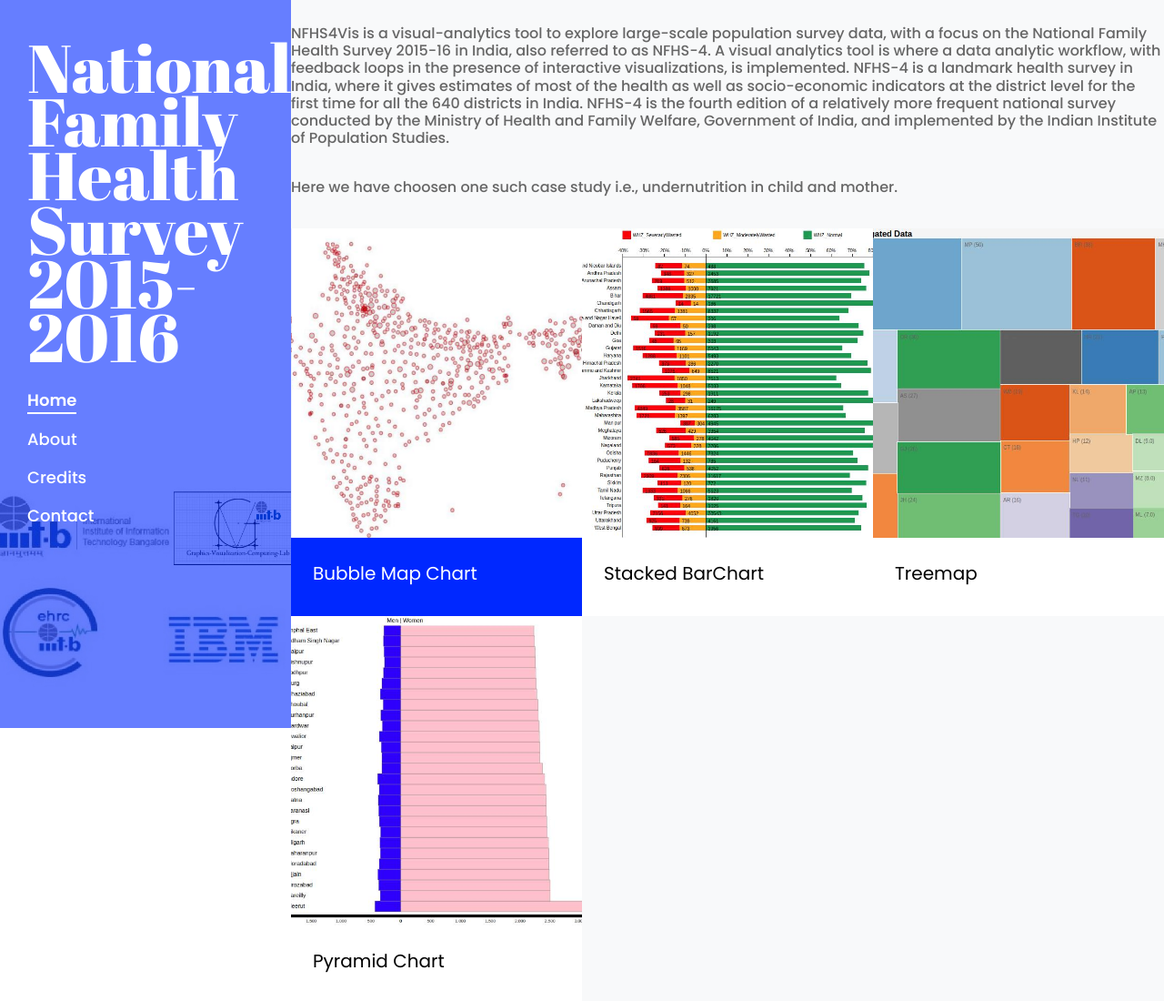
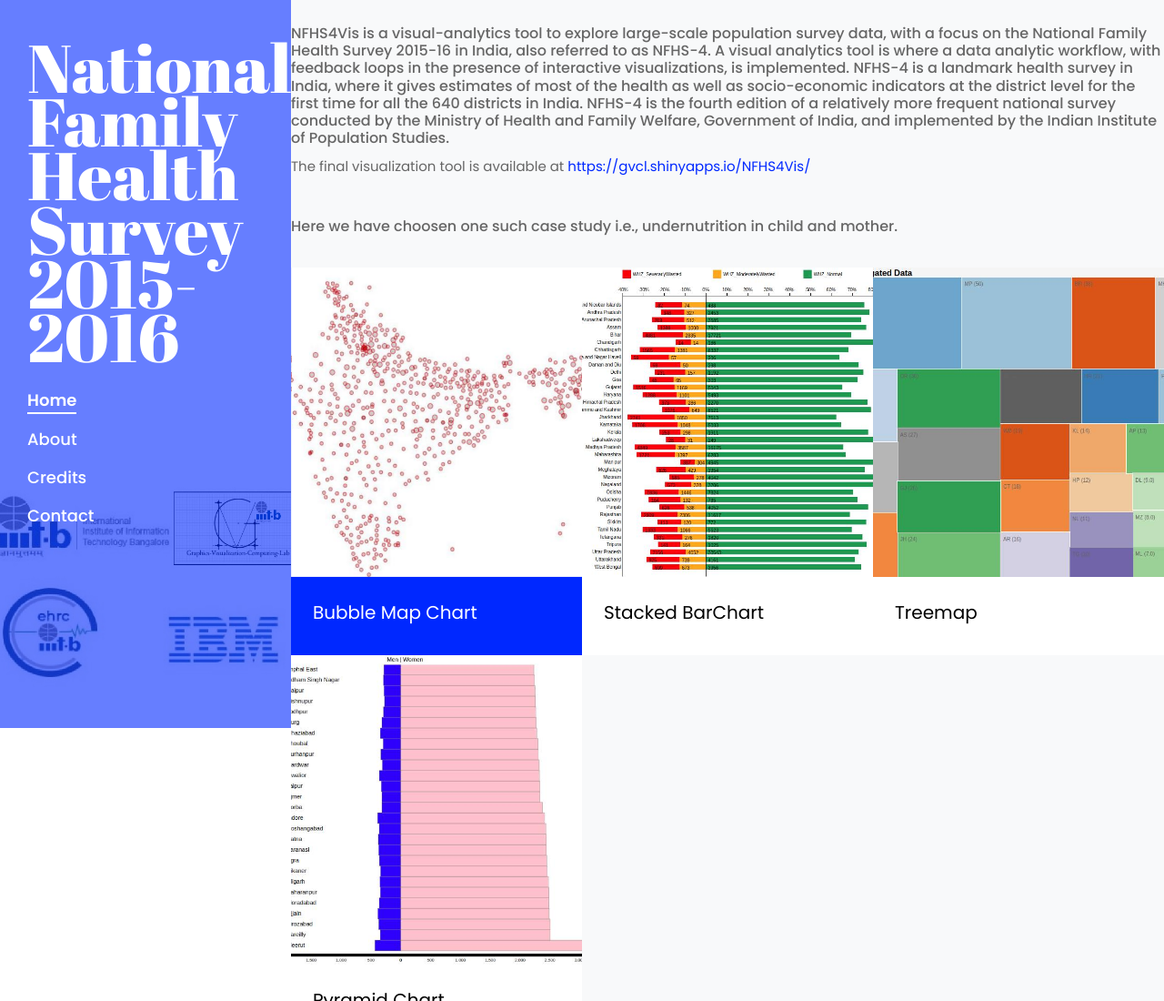
Before and after one commit to GVCL/NFHS4Vis, a plain HTML site: page index.html in a window 1280 px wide. Shown: the top 1100 px of the page at 91% size. Drawn offline with Linux system fonts and the light colour scheme.

Commit message:
Add files via upload

```diff
--- a/index.html
+++ b/index.html
@@ -50,6 +50,8 @@
 			<br>
 			<!-- <center><h3>State/District Level Aggregated data Analysis of child malnutrition in Indian Scenario</h3></center> -->
 			<h6>NFHS4Vis is a visual-analytics tool to explore large-scale population survey data, with a focus on the National Family Health Survey 2015-16 in India, also referred to as NFHS-4. A visual analytics tool is where a data analytic workflow, with feedback loops in the presence of interactive visualizations, is implemented. NFHS-4 is a landmark health survey in India, where it gives estimates of most of the health as well as socio-economic indicators at the district level for the first time for all the 640 districts in India. NFHS-4 is the fourth edition of a relatively more frequent national survey conducted by the Ministry of Health and Family Welfare, Government of India, and implemented by the Indian Institute of Population Studies.</h6>
+
+			<p>The final visualization tool is available at <a href="https://gvcl.shinyapps.io/NFHS4Vis/">https://gvcl.shinyapps.io/NFHS4Vis/</a></p>
 			</br>
 			<h6>Here we have choosen one such case study i.e., undernutrition in child and mother.</h6>
 			<br>
```
